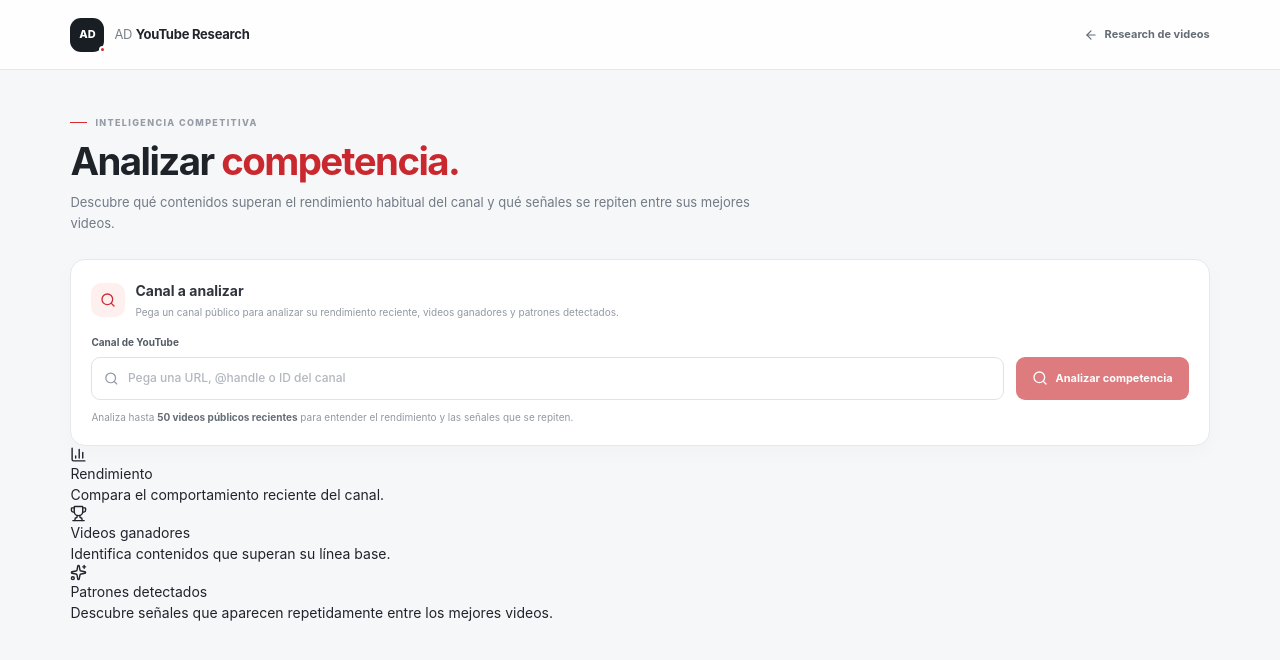
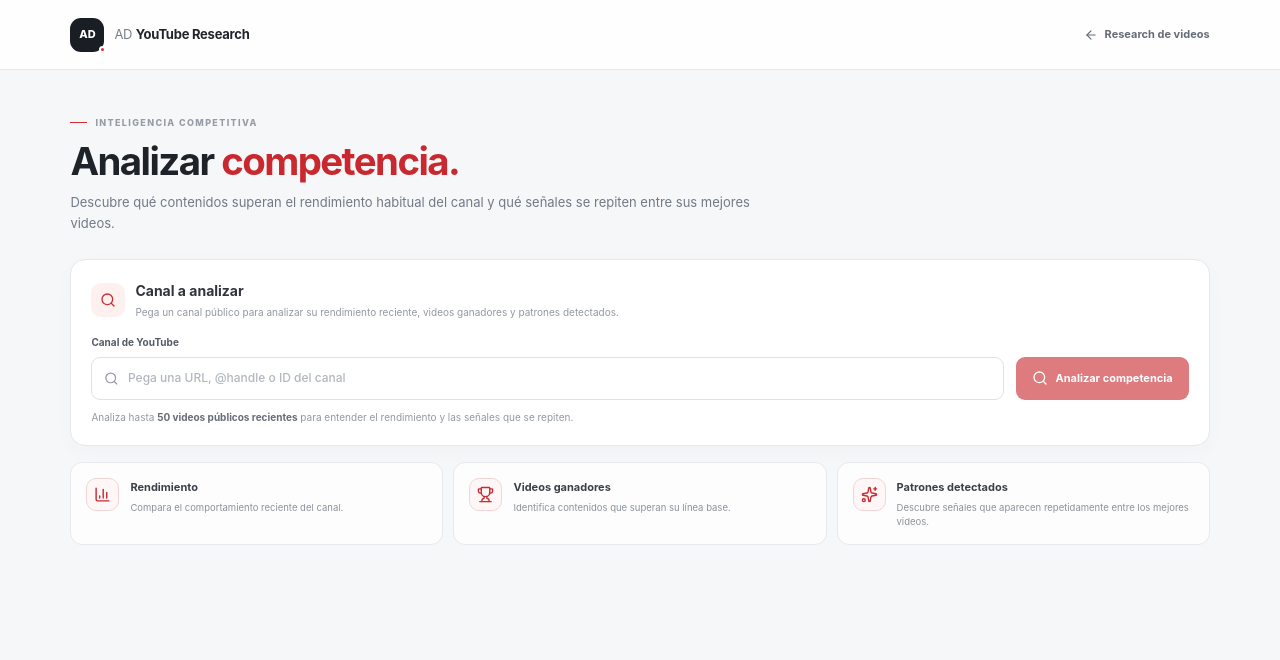
Before and after one commit to adproduccionesmiami-jpg/AD-YouTube-Research, a Next.js app: page /competencia in a window 1280 px wide. Shown: the top 660 px of the page. Built offline with nearby package versions, Linux system fonts and the light colour scheme.

Commit message:
refactor: improve competitor analysis entry experience

```diff
--- a/src/components/competitor/competitor.module.css
+++ b/src/components/competitor/competitor.module.css
@@ -55,6 +55,11 @@
 .formHint strong { color: #646c75; }
 .errorBox { display: flex; align-items: flex-start; gap: 10px; margin-top: 14px; padding: 12px 14px; border: 1px solid #f0d1d1; border-radius: 10px; background: #fff8f8; color: #8d272b; font-size: 11px; line-height: 1.55; }
 .errorBox svg { flex: none; margin-top: 1px; }
+.entryPreview { display: grid; grid-template-columns: repeat(3, minmax(0, 1fr)); gap: 10px; margin-top: 16px; }
+.entryPreviewCard { min-width: 0; display: flex; align-items: flex-start; gap: 11px; padding: 15px; border: 1px solid #e6e9ed; border-radius: 12px; background: rgba(255,255,255,.78); }
+.entryPreviewIcon { width: 33px; height: 33px; display: grid; place-items: center; flex: none; border: 1px solid #f0d6d7; border-radius: 10px; background: #fff7f7; color: #c82a30; }
+.entryPreviewCard h3 { margin: 1px 0 0; color: #3a4048; font-size: 11px; font-weight: 720; }
+.entryPreviewCard p { margin: 5px 0 0; color: #8b929c; font-size: 9.5px; line-height: 1.5; }
 .loadingBox { display: flex; align-items: center; gap: 12px; margin-top: 16px; padding: 16px; border: 1px solid #e7eaee; border-radius: 12px; background: white; color: #66707b; font-size: 11px; }
 .spin { animation: spin 1.15s linear infinite; }
 @keyframes spin { to { transform: rotate(360deg); } }
@@ -157,6 +162,7 @@
 }
 
 @media (max-width: 760px) {
+  .entryPreview { grid-template-columns: 1fr; }
   .header { height: 60px; padding: 0 18px; }
   .brandMark { width: 31px; height: 31px; }
   .brandName { font-size: 12px; }
```
